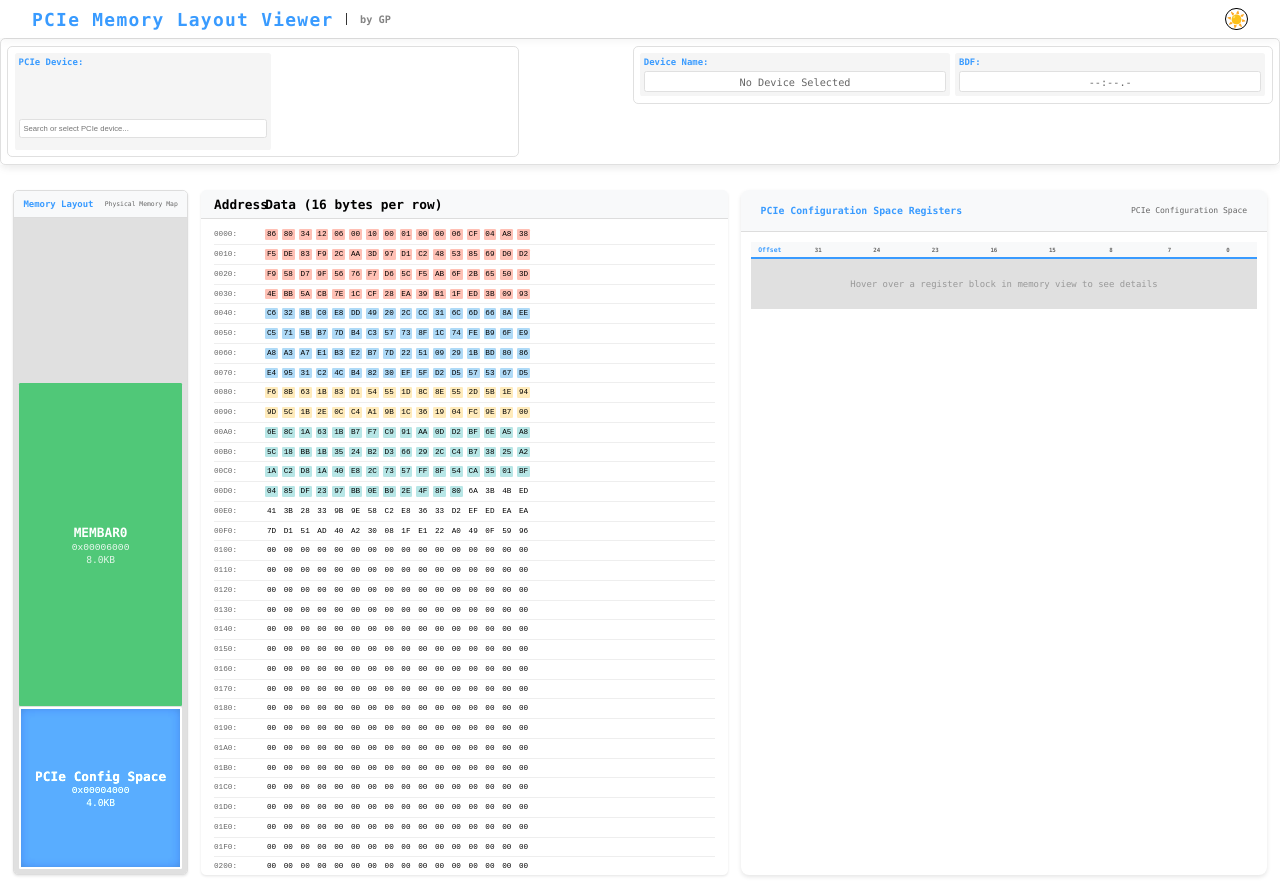
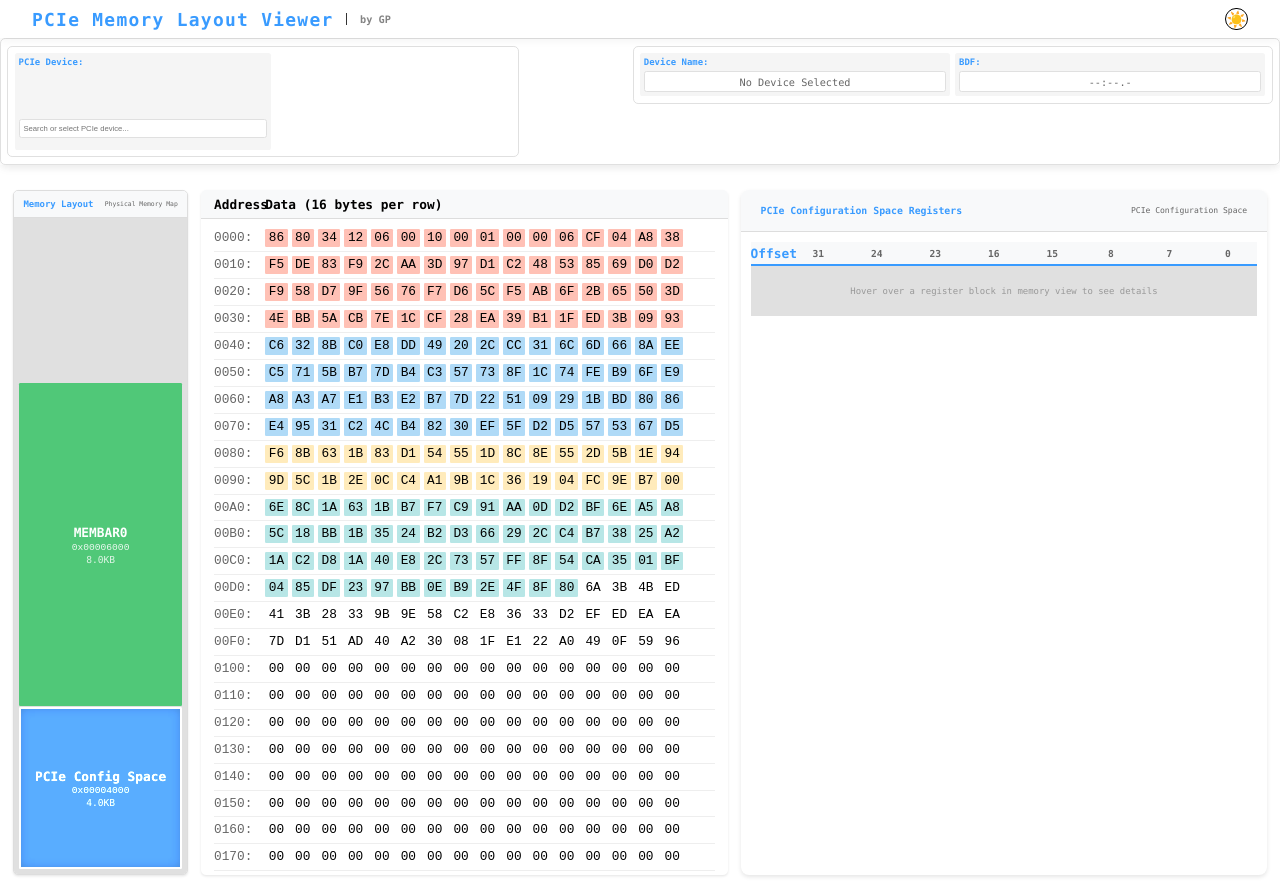
Before and after one commit to paperg/pcie_config_space_analysis, a Flask app: page / in a window 1280 px wide. Run offline with Flask 2, Linux system fonts and the light colour scheme; style sheets or scripts are compiled from the project's sources; parts of the project's set-up code (start-up, migrations or seed data) failed here and were passed over.

Commit message:
fix(layout): further increase font sizes for improved readability in layout.css and layout.less
- Adjusted font sizes for various elements in layout.css and layout.less to enhance visibility and consistency across the dark theme.
- Ensured that memory data, register layouts, and related components are more legible for users.

Signed-off-by: Gavyn <engguopeng@buaa.edu.cn>

```diff
--- a/templates/static/css/layout.css
+++ b/templates/static/css/layout.css
@@ -203,7 +203,7 @@
   overflow: visible;
   padding: 0.1rem 0.2rem;
   font-family: 'Courier New', monospace;
-  font-size: 0.12rem;
+  font-size: 0.2rem;
   line-height: 1.4;
 }
 .memory-data .data-container .data-row {
@@ -233,7 +233,7 @@
   gap: 4px;
 }
 .memory-data .data-container .data-row .bytes .byte {
-  width: 0.2rem;
+  width: 0.35rem;
   text-align: center;
   font-family: 'Courier New', monospace;
   position: relative;
@@ -407,14 +407,14 @@
 .register-layout .bit-scale .bit-scale-row {
   display: flex;
   align-items: center;
-  font-size: 0.11rem;
+  font-size: 0.15rem;
   font-weight: bold;
 }
 .register-layout .bit-scale .bit-scale-row .offset-label {
   width: 0.6rem;
   text-align: center;
   color: #399bff;
-  font-size: 0.1rem;
+  font-size: 0.2rem;
 }
 body.dark-theme .register-layout .bit-scale .bit-scale-row .offset-label {
   color: #66b3ff;
@@ -428,7 +428,7 @@
 }
 .register-layout .bit-scale .bit-scale-row .bits-container .bit-number {
   color: #666666;
-  font-size: 0.09rem;
+  font-size: 0.15rem;
   padding: 0.02rem 0;
 }
 body.dark-theme .register-layout .bit-scale .bit-scale-row .bits-container .bit-number {
@@ -466,7 +466,7 @@
   background: #f8f9fa;
   border-right: 1px solid #e0e0e0;
   font-family: 'Courier New', monospace;
-  font-size: 0.1rem;
+  font-size: 0.15rem;
   font-weight: bold;
   color: #399bff;
   position: sticky;
@@ -490,7 +490,7 @@
   flex-direction: column;
   justify-content: center;
   align-items: center;
-  font-size: 0.09rem;
+  font-size: 0.15rem;
   text-align: center;
   border-right: 1px solid #e0e0e0;
   cursor: pointer;
@@ -547,7 +547,7 @@
 }
 .register-layout .pcie-register-map .register-row .register-fields .register-field .register-name {
   font-weight: bold;
-  font-size: 0.09rem;
+  font-size: 0.15rem;
   margin-bottom: 0.04rem;
   line-height: 1.1;
   color: #000000;
@@ -561,7 +561,7 @@
 }
 .register-layout .pcie-register-map .register-row .register-fields .register-field .register-value {
   font-family: 'Courier New', monospace;
-  font-size: 0.08rem;
+  font-size: 0.15rem;
   font-weight: bold;
   color: #399bff;
   text-align: center;
@@ -596,7 +596,7 @@
 }
 .register-layout .selected-block-header p {
   margin: 0.02rem 0;
-  font-size: 0.1rem;
+  font-size: 0.15rem;
   color: #666666;
   line-height: 1.3;
 }
--- a/templates/static/css/layout.less
+++ b/templates/static/css/layout.less
@@ -271,7 +271,7 @@
         overflow: visible;
         padding: 0.1rem 0.2rem;
         font-family: 'Courier New', monospace;
-        font-size: 0.12rem;
+        font-size: 0.2rem;
         line-height: 1.4;
 
         .data-row {
@@ -301,12 +301,12 @@
                 }
             }
 
-                            .bytes {
+            .bytes {
                 display: flex;
                 gap: 4px;
 
                 .byte {
-                    width: 0.2rem;
+                    width: 0.35rem;
                     text-align: center;
                     font-family: 'Courier New', monospace;
                     position: relative;
@@ -480,14 +480,14 @@
         .bit-scale-row {
             display: flex;
             align-items: center;
-            font-size: 0.11rem;
+            font-size: 0.15rem;
             font-weight: bold;
 
             .offset-label {
                 width: 0.6rem;
                 text-align: center;
                 color: @light-theme[primary];
-                font-size: 0.1rem;
+                font-size: 0.2rem;
 
                 body.dark-theme & {
                     color: @dark-theme[primary];
@@ -503,7 +503,7 @@
 
                 .bit-number {
                     color: @light-theme[secondary];
-                    font-size: 0.09rem;
+                    font-size: 0.15rem;
                     padding: 0.02rem 0;
 
                     body.dark-theme & {
@@ -549,7 +549,7 @@
                 background: #f8f9fa;
                 border-right: 1px solid #e0e0e0;
                 font-family: 'Courier New', monospace;
-                font-size: 0.1rem;
+                font-size: 0.15rem;
                 font-weight: bold;
                 color: @light-theme[primary];
                 position: sticky;
@@ -575,7 +575,7 @@
                     flex-direction: column;
                     justify-content: center;
                     align-items: center;
-                    font-size: 0.09rem;
+                    font-size: 0.15rem;
                     text-align: center;
                     border-right: 1px solid #e0e0e0;
                     cursor: pointer;
@@ -627,7 +627,7 @@
 
                     .register-name {
                         font-weight: bold;
-                        font-size: 0.09rem;
+                        font-size: 0.15rem;
                         margin-bottom: 0.04rem;
                         line-height: 1.1;
                         color: @light-theme[text];
@@ -643,7 +643,7 @@
 
                     .register-value {
                         font-family: 'Courier New', monospace;
-                        font-size: 0.08rem;
+                        font-size: 0.15rem;
                         font-weight: bold;
                         color: @light-theme[primary];
                         text-align: center;
@@ -688,7 +688,7 @@
 
         p {
             margin: 0.02rem 0;
-            font-size: 0.1rem;
+            font-size: 0.15rem;
             color: @light-theme[secondary];
             line-height: 1.3;
 
```
